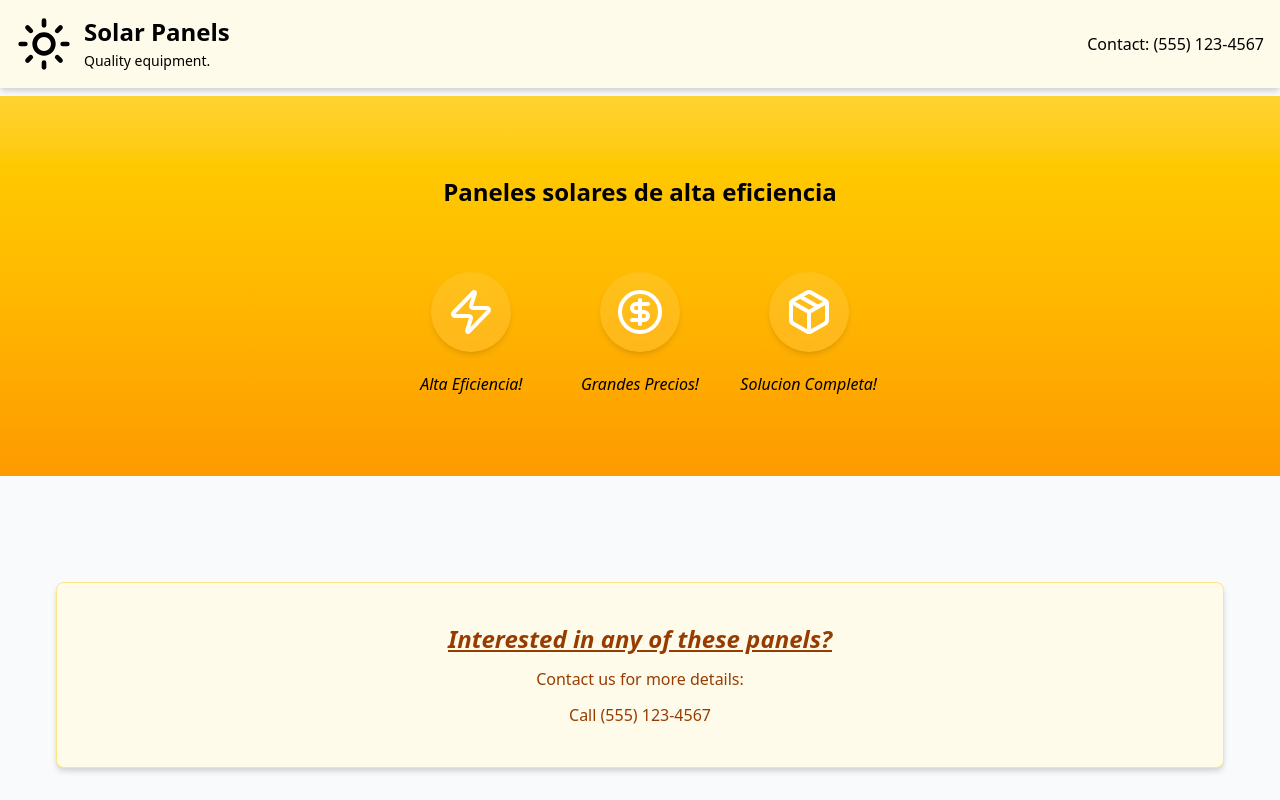
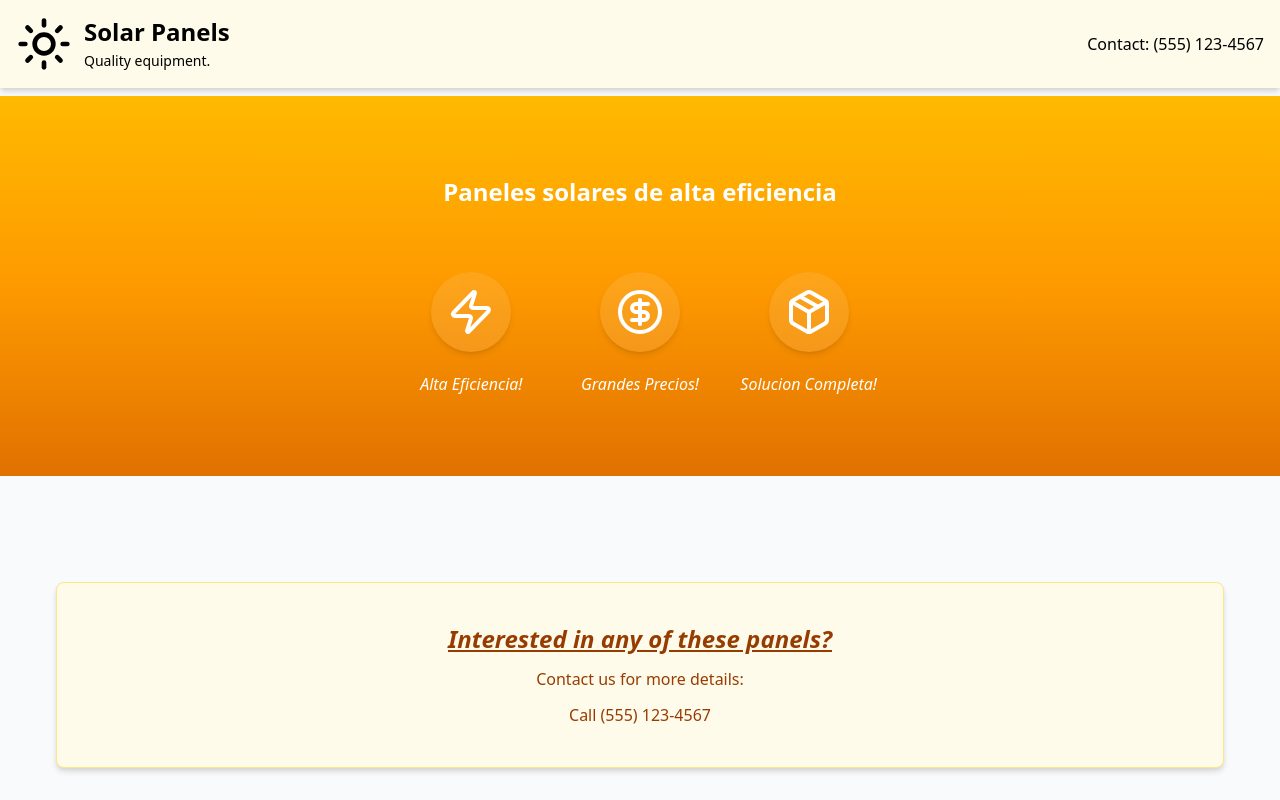
Before and after one commit to gaspym97/solar-panel-project, a React (Vite) app: page / in a window 1280 px wide. Built offline with nearby package versions, Linux system fonts and the light colour scheme.

Commit message:
hero 1.0

```diff
--- a/src/components/Hero.jsx
+++ b/src/components/Hero.jsx
@@ -4,28 +4,28 @@ import { Package } from "lucide-react"
 
 export default function Hero() {
   return (
-    <div className="hero flex flex-col justify-center items-center text-center py-20 px-4 bg-linear-to-b from-amber-300 via-amber-400 to-amber-500">
+    <div className="hero flex flex-col justify-center items-center text-center py-20 px-4 bg-linear-to-b from-amber-400 via-amber-500 to-amber-600">
         <div className="hero__container max-w-4xl mx-auto">
-          <h1 className="hero__title text-2xl font-extrabold mb-6 text-black">Paneles solares de alta eficiencia</h1>
+          <h1 className="hero__title text-2xl font-extrabold mb-6 text-white">Paneles solares de alta eficiencia</h1>
         </div>
         <div className="hero__icons-grid grid grid-cols-3 gap-8 mt-10">
             <div className="flex flex-col items-center gap-5">
                 <div className="bg-white-40 bg-white/10 size-20 rounded-full flex items-center justify-center backdrop-blur-md shadow-md shadow-amber-200-50">
                     <Zap className="hero__icon text-white size-12 stroke-2" strokeWidth={1.5} />
                 </div>
-                <nav className="italic">Alta Eficiencia!</nav>
+                <nav className="italic text-white">Alta Eficiencia!</nav>
             </div>
             <div className="flex flex-col items-center gap-5">
                 <div className="bg-white-40 bg-white/10 size-20 rounded-full flex items-center justify-center backdrop-blur-md shadow-md shadow-amber-200-50">
                     <CircleDollarSign className="hero__icon text-white size-12 stroke-2" strokeWidth={1.5} />
                 </div>
-                <nav className="italic">Grandes Precios!</nav>
+                <nav className="italic text-white">Grandes Precios!</nav>
             </div>
             <div className="flex flex-col items-center gap-5">
                 <div className="bg-white-40 bg-white/10 size-20 rounded-full flex items-center justify-center backdrop-blur-md shadow-md shadow-amber-200-50">
                     <Package className="hero__icon text-white size-12 stroke-2" strokeWidth={1.5} />
                 </div>
-                <nav className="italic">Solucion Completa!</nav>
+                <nav className="italic text-white">Solucion Completa!</nav>
             </div>
         </div>
     </div>
```
